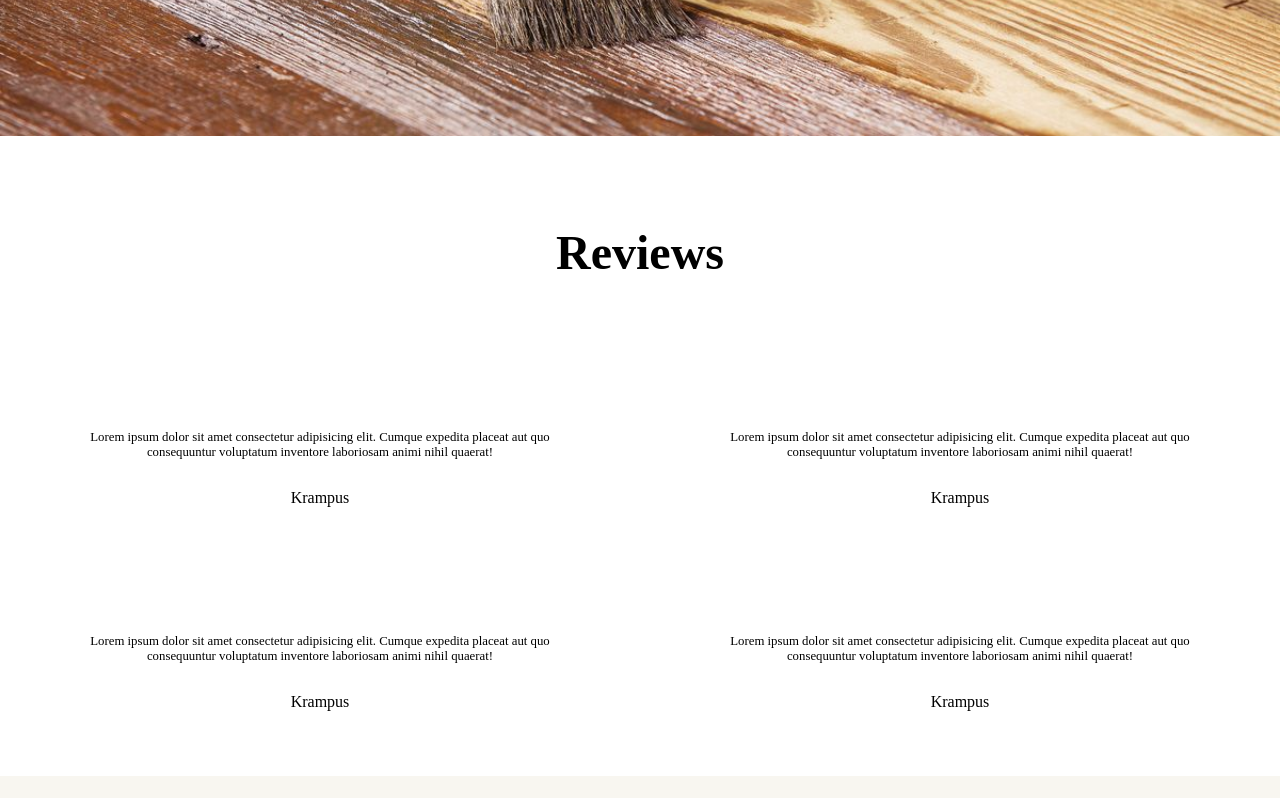
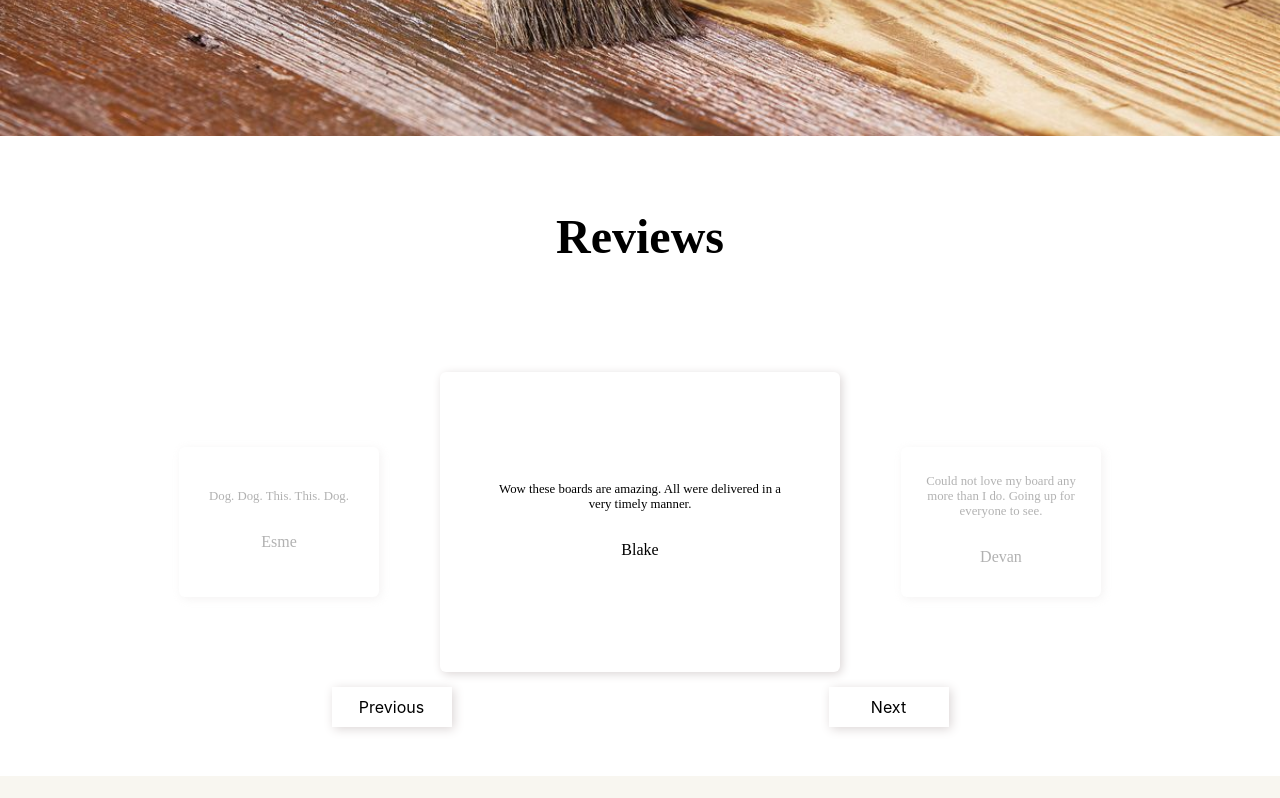
Before and after one commit to BlARCHER31/dev-website-frontend, a React (Create React App) app: page / in a window 1280 px wide. Shown: the part 3080-3878 px from the top of the page. Built offline with nearby package versions, Linux system fonts and the light colour scheme; a web font is replaced by a local one.

Commit message:
Added a slideshow component for review section

```diff
--- a/src/components/home/home.jsx
+++ b/src/components/home/home.jsx
@@ -5,8 +5,9 @@ import Collections from '../collections/collections'
 import Featured from '../featured/featured'
 import AboutBanner from '../about/about-banner'
 import CustomBanner from '../custom/custom-banner'
+import Footer from '../footer/footer'
+
 import Reviews from '../reviews/reviews'
-import Footer from '../footer/footer'
 
 const Home = () => {
   return (
--- a/src/components/reviews/review-comment.jsx
+++ b/src/components/reviews/review-comment.jsx
@@ -1,14 +1,10 @@
 import React from 'react'
 
-const ReviewComment = () => {
+const ReviewComment = ({ description, name }) => {
   return (
     <div className='review-comment'>
-      <p className='review-description'>
-        Lorem ipsum dolor sit amet consectetur adipisicing elit. Cumque expedita
-        placeat aut quo consequuntur voluptatum inventore laboriosam animi nihil
-        quaerat!
-      </p>
-      <p className='review-name'>Krampus</p>
+      <p className='review-description'>{description}</p>
+      <p className='review-name'>{name}</p>
     </div>
   )
 }
--- a/src/components/reviews/reviews.css
+++ b/src/components/reviews/reviews.css
@@ -4,12 +4,13 @@
   flex-direction: column;
   align-items: center;
   justify-content: center;
+  overflow: hidden;
 }
 
 @media screen and (min-width: 350px) {
   .reviews {
     display: grid;
-    grid-template-columns: repeat(2, 1fr);
+    grid-template-columns: repeat(1, 1fr);
     justify-items: center;
   }
   .reviews > .title {
--- a/src/components/reviews/reviews.jsx
+++ b/src/components/reviews/reviews.jsx
@@ -1,16 +1,38 @@
 import React from 'react'
 
 import ReviewComment from './review-comment'
+import SlideShow from './../slides/slideShow'
 import './reviews.css'
 
 const Reviews = () => {
+  const review = [
+    {
+      reviewer: 'Blake',
+      review:
+        'Wow these boards are amazing. All were delivered in a very timely manner.',
+    },
+    {
+      reviewer: 'Devan',
+      review:
+        'Could not love my board any more than I do. Going up for everyone to see.',
+    },
+    {
+      reviewer: 'Stella',
+      review: 'This board is so perfect. It makes me feel like a princess.',
+    },
+    {
+      reviewer: 'Esme',
+      review: 'Dog. Dog. This. This. Dog.',
+    },
+  ]
+
+  const reviewList = review.map(review => (
+    <ReviewComment description={review.review} name={review.reviewer} />
+  ))
   return (
     <div className='reviews'>
       <h2 className='title'>Reviews</h2>
-      <ReviewComment />
-      <ReviewComment />
-      <ReviewComment />
-      <ReviewComment />
+      <SlideShow data={reviewList} interval={6500} />
     </div>
   )
 }
--- /dev/null
+++ b/src/components/slides/slideShow.jsx
@@ -0,0 +1,75 @@
+import React, { useState, useEffect } from 'react'
+import './slides.css'
+
+const SlideShow = ({ data, interval = 3000 }) => {
+  const [thumbnails, setThumbnails] = useState([])
+  const [previousSlideData, setPreviousSlideData] = useState()
+  const [currentSlide, setCurrentSlide] = useState(0)
+  const [nextSlideData, setNextSlideData] = useState()
+  const [currentSlideData, setCurrentSlideData] = useState()
+
+  useEffect(() => {
+    setThumbnails(data)
+    setCurrentSlideData(data[currentSlide])
+
+    if (currentSlide > 0) {
+      setPreviousSlideData(data[currentSlide - 1])
+    } else {
+      setPreviousSlideData(data[data.length - 1])
+    }
+
+    if (currentSlide === data.length - 1) {
+      setNextSlideData(data[0])
+    } else {
+      setNextSlideData(data[currentSlide + 1])
+    }
+
+    const loop = setInterval(() => {
+      if (currentSlide === data.length - 1) {
+        setCurrentSlide(0)
+      } else {
+        setCurrentSlide(currentSlide + 1)
+      }
+    }, interval)
+    return () => clearInterval(loop)
+  }, [data, currentSlide, interval])
+
+  function previous() {
+    if (currentSlide > 0) {
+      setCurrentSlide(currentSlide - 1)
+    } else {
+      setCurrentSlide(thumbnails.length - 1)
+    }
+  }
+
+  function next() {
+    if (currentSlide === thumbnails.length - 1) {
+      setCurrentSlide(0)
+    } else {
+      setCurrentSlide(currentSlide + 1)
+    }
+    console.log(currentSlideData, nextSlideData, previousSlideData)
+  }
+
+  return (
+    <div className='slideshow'>
+      <div className='slide-holder'>
+        <div className='slide previous-slide'>
+          <div className='slide-thumbnail'>{previousSlideData}</div>
+        </div>
+        <div className='slide current-slide'>
+          <div className='slide-thumbnail'>{currentSlideData}</div>
+        </div>
+        <div className='slide next-slide'>
+          <div className='slide-thumbnail'>{nextSlideData}</div>
+        </div>
+      </div>
+      <div className='slideshow-controller'>
+        <span onClick={previous}>Previous</span>
+        <span onClick={next}>Next</span>
+      </div>
+    </div>
+  )
+}
+
+export default SlideShow
--- a/src/components/slides/slides.css
+++ b/src/components/slides/slides.css
@@ -13,20 +13,62 @@
   width: 400px;
   height: 300px;
   margin: auto 10px;
+  font-size: 4rem;
+}
+.slideshow .slide .slide-thumbnail {
+  display: flex;
+  justify-content: center;
+  align-items: center;
+  width: 100%;
+  height: 100%;
+  background-size: cover;
+  background-position: center;
+  border-radius: 6px;
+  box-shadow: 2px 2px 10px #dbd5d5;
 }
 
 .slideshow .previous-slide,
 .slideshow .next-slide {
   width: 200px;
   height: 150px;
+  display: none;
 }
 
-.slideshow .slide {
-  width: 100%;
-  height: 100%;
-  background: #541d82;
-  background-size: cover;
-  background-position: center;
-  border-radius: 6px;
-  box-shadow: 5px 5px 6px #551d829c;
+.previous-slide > .slide-thumbnail,
+.next-slide > .slide-thumbnail {
+  opacity: 0.3;
 }
+
+@media screen and (min-width: 550px) {
+  .slideshow .previous-slide,
+  .slideshow .next-slide {
+    display: flex;
+  }
+}
+
+.slideshow-controller {
+  margin: 15px;
+  display: flex;
+  justify-content: space-around;
+  align-items: center;
+}
+
+.slideshow .slideshow-controller span {
+  padding: 10px;
+  width: 100px;
+  border: none;
+  color: #000;
+  cursor: pointer;
+  text-align: center;
+  box-shadow: 2px 2px 10px #dbd5d5;
+  user-select: none;
+}
+.slideshow .slideshow-controller span:hover {
+  color: #dbd5d5;
+  text-shadow: 3px 3px 5px #dbd5d5;
+}
+.slideshow .slideshow-controller span:active {
+  color: #999999;
+  text-shadow: 3px 3px 5px #dbd5d5;
+  background: #f8f6f0;
+}
```
Also changed, not shown: src/components/slides/slides.jsx (deleted, +0 -14 lines).
